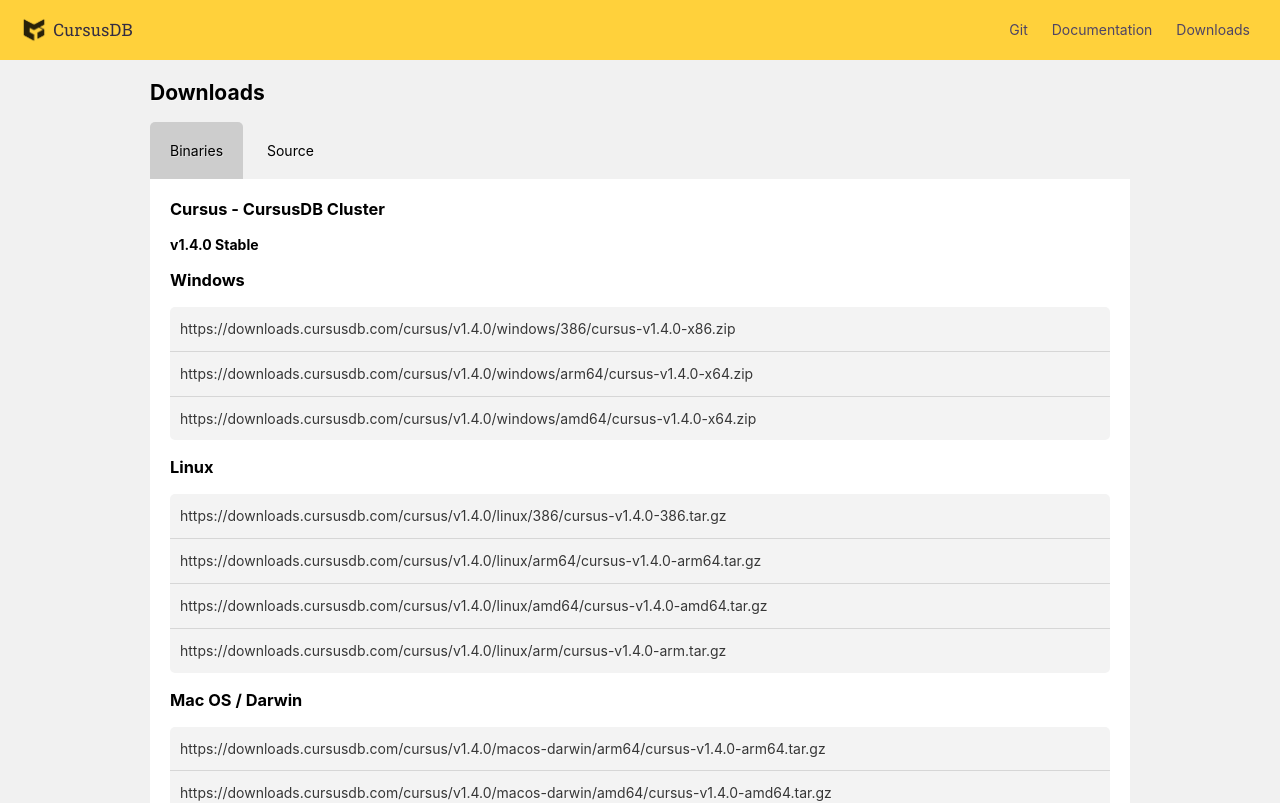
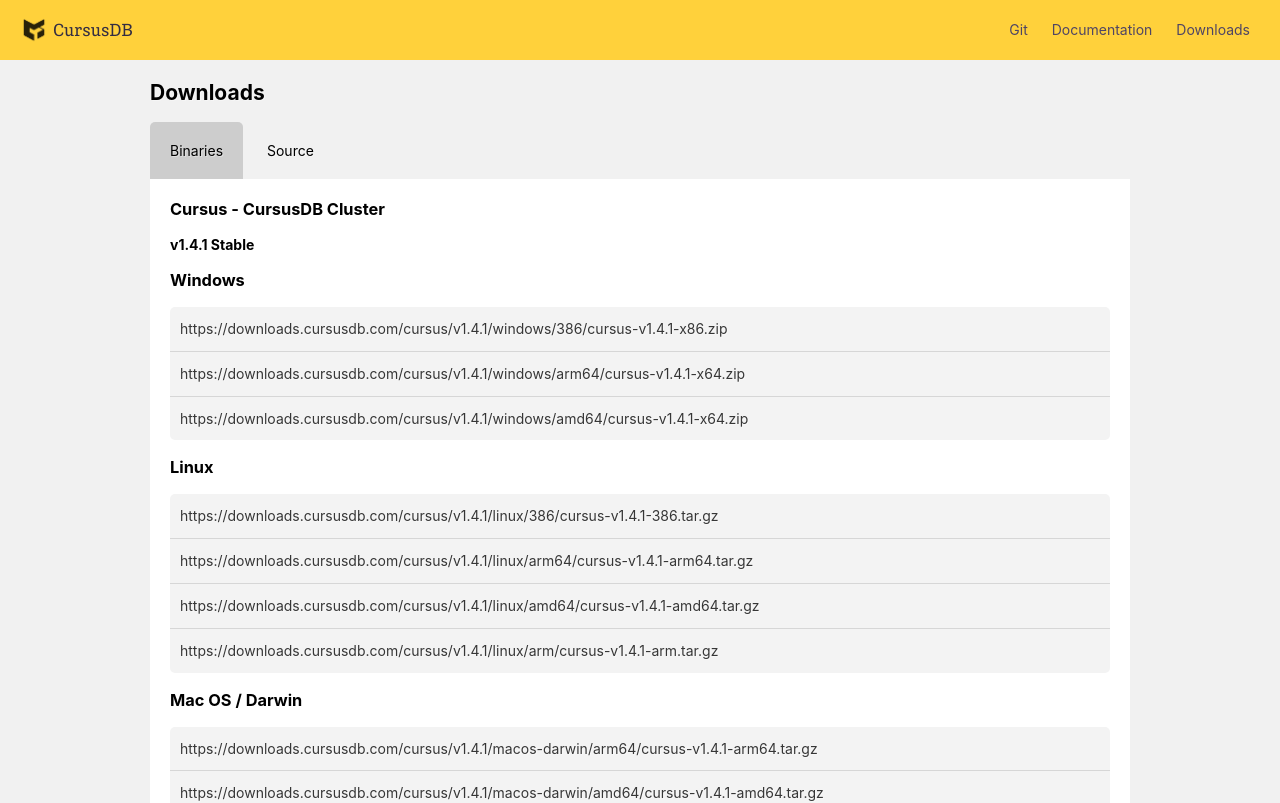
Before and after one commit to cursusdb/cursusdb-web, a SvelteKit app: page /downloads in a window 1280 px wide. Shown: the top 803 px of the page. Built offline with nearby package versions, Linux system fonts and the light colour scheme.

Commit message:
bump version to v1.4.1 for cluster and node

```diff
--- a/src/routes/downloads/+page.svelte
+++ b/src/routes/downloads/+page.svelte
@@ -1,7 +1,7 @@
 <script>
     let binaries = true; // viewing binary list
-    let currentVersionCursus = "v1.4.0"
-    let currentVersionCurode = "v1.4.0"
+    let currentVersionCursus = "v1.4.1"
+    let currentVersionCurode = "v1.4.1"
     let currentVersionCurush = "v1.0.1"
 </script>
 <svelte:head>
```
